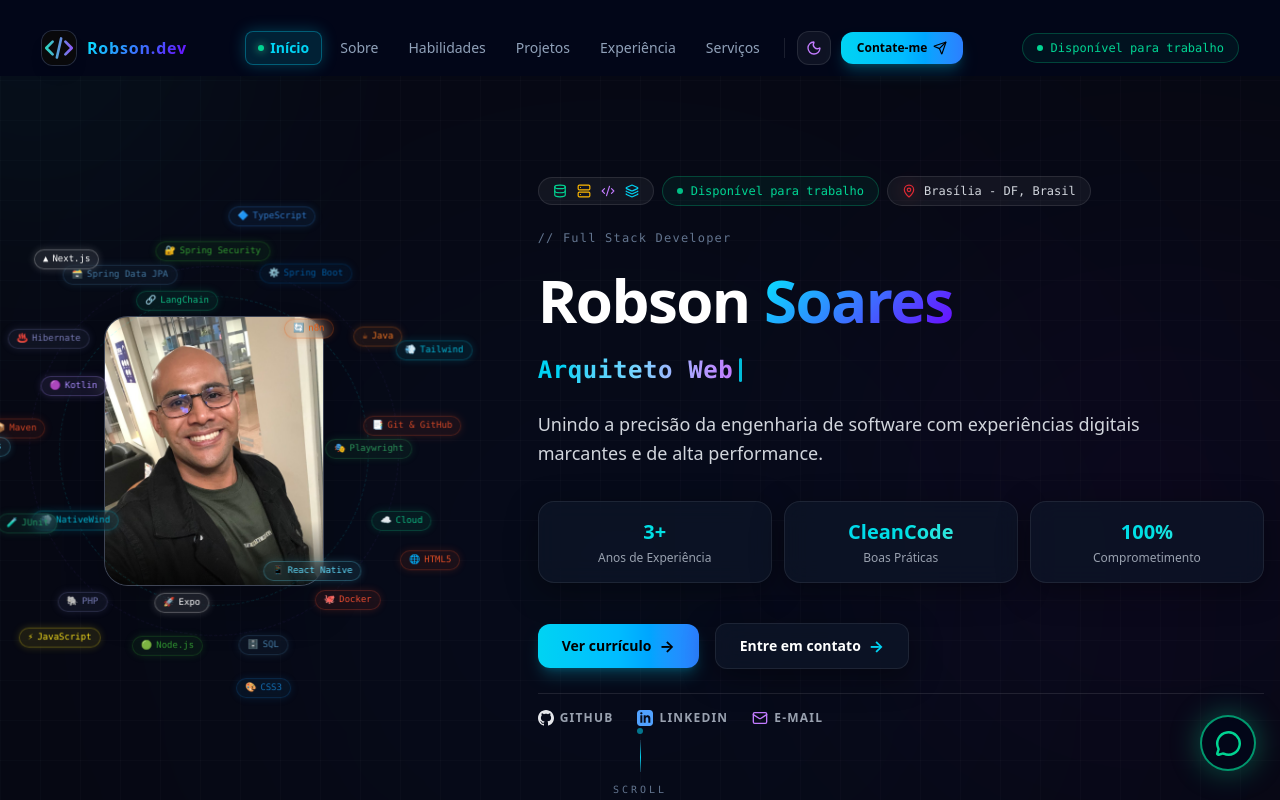
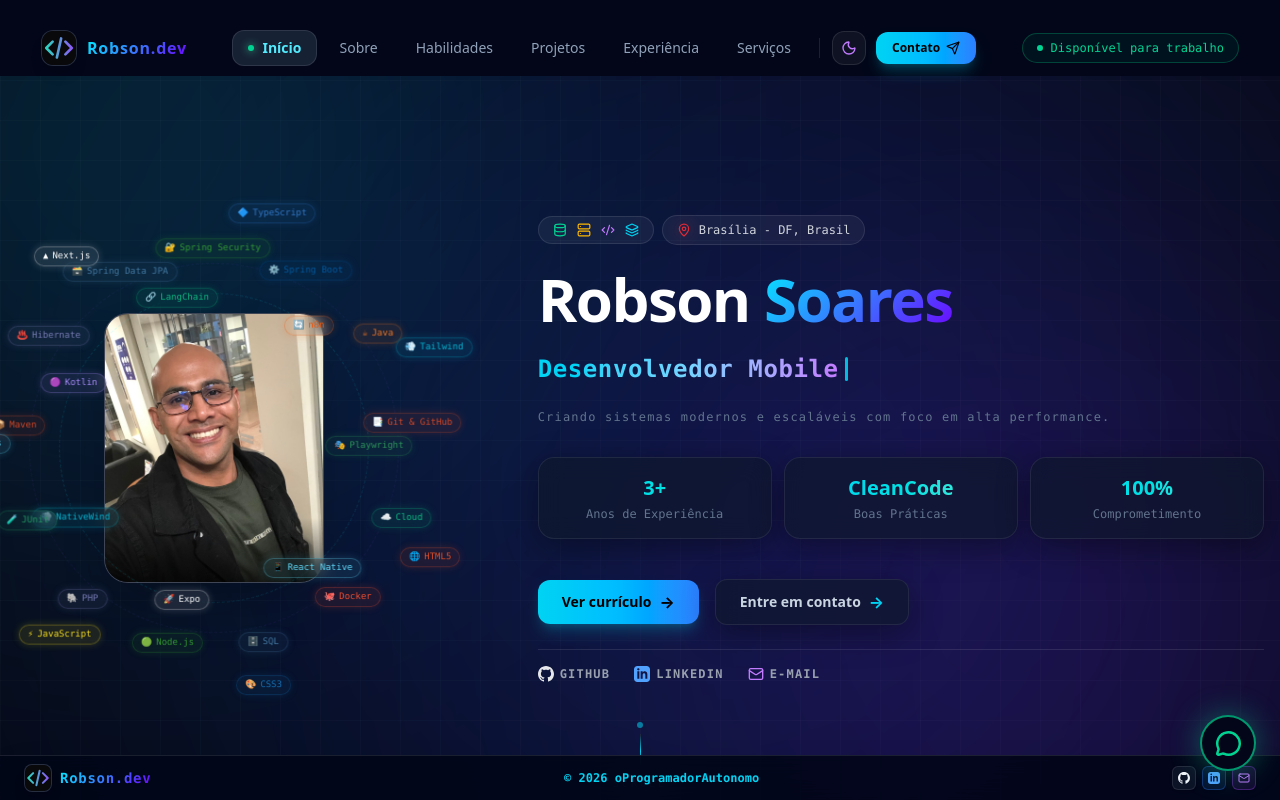
Before and after one commit to robsonejsoares/portfolio, a Next.js app: page /portfolio/robson-soares in a window 1280 px wide. Shown: the top 800 px of the page. Built offline with nearby package versions, Linux system fonts and the light colour scheme.

Commit message:
feat(footer): update footer with fixed slim layout, branding, and colored social icons

```diff
--- a/src/app/portfolio/robson-soares/page.tsx
+++ b/src/app/portfolio/robson-soares/page.tsx
@@ -8,6 +8,7 @@ import { EfeitosFundo } from "@/components/common/EfeitosFundo";
 import { IndicadorRolagem } from "@/components/common/IndicadorRolagem";
 import { WhatsAppFlutuante } from "@/components/common/WhatsAppFlutuante";
 import { Navbar } from "@/components/layout/Navbar";
+import { Footer } from "@/components/layout/Footer";
 import { SectionHero } from "@/components/sections/section-hero/SectionHero";
 import { SectionSobre } from "@/components/sections/section-sobre/SectionSobre";
 import { SectionHabilidades } from "@/components/sections/section-habilidades/SectionHabilidades";
@@ -120,6 +121,7 @@ export default function HomePortfolio() {
       </div>
 
       <WhatsAppFlutuante />
+      <Footer />
     </main>
   );
 }
--- a/src/components/common/EfeitosFundo.tsx
+++ b/src/components/common/EfeitosFundo.tsx
@@ -5,49 +5,49 @@ import { motion } from "framer-motion";
 export function EfeitosFundo() {
   return (
     <div className="fixed inset-0 pointer-events-none z-0 overflow-hidden">
-      {/* Grade de Fundo */}
-      <div className="absolute inset-0 bg-grid-pattern opacity-60" />
+      {/* Grade de Fundo mais visível */}
+      <div className="absolute inset-0 bg-grid-pattern opacity-70" />
 
-      {/* Luz Neon Superior Esquerda */}
+      {/* Luz Neon Superior Esquerda (Ciano Mais Clara e Brilhante) */}
       <motion.div
         animate={{
-          scale: [1, 1.2, 1],
-          opacity: [0.2, 0.35, 0.2],
+          scale: [1, 1.3, 1],
+          opacity: [0.4, 0.65, 0.4],
         }}
         transition={{
           duration: 8,
           repeat: Infinity,
           ease: "easeInOut",
         }}
-        className="absolute -top-40 -left-40 w-96 h-96 bg-cyan-500/20 rounded-full blur-[120px]"
+        className="absolute -top-40 -left-40 w-[600px] h-[600px] bg-cyan-500/35 rounded-full blur-[150px]"
       />
 
       {/* Luz Neon Central Roxo */}
       <motion.div
         animate={{
           scale: [1.2, 1, 1.2],
-          opacity: [0.15, 0.3, 0.15],
+          opacity: [0.35, 0.55, 0.35],
         }}
         transition={{
           duration: 10,
           repeat: Infinity,
           ease: "easeInOut",
         }}
-        className="absolute top-1/3 right-[-10%] w-[500px] h-[500px] bg-purple-600/20 rounded-full blur-[150px]"
+        className="absolute top-1/3 right-[-5%] w-[700px] h-[700px] bg-purple-600/35 rounded-full blur-[170px]"
       />
 
       {/* Luz Neon Inferior Azul */}
       <motion.div
         animate={{
-          scale: [1, 1.3, 1],
-          opacity: [0.2, 0.3, 0.2],
+          scale: [1, 1.35, 1],
+          opacity: [0.4, 0.6, 0.4],
         }}
         transition={{
           duration: 12,
           repeat: Infinity,
           ease: "easeInOut",
         }}
-        className="absolute bottom-[-10%] left-1/4 w-[600px] h-[600px] bg-blue-600/15 rounded-full blur-[160px]"
+        className="absolute bottom-[-10%] left-1/4 w-[800px] h-[800px] bg-blue-600/35 rounded-full blur-[190px]"
       />
     </div>
   );
--- a/src/components/layout/Footer.tsx
+++ b/src/components/layout/Footer.tsx
@@ -1,3 +1,105 @@
-<div>
-    Footer
-</div>
+"use client";
+
+import Image from "next/image";
+import { ArrowUp, Mail } from "lucide-react";
+
+function GitIcon({ className = "w-4 h-4" }: { className?: string }) {
+    return (
+        <svg className={className} viewBox="0 0 24 24" fill="currentColor">
+            <path d="M12 0c-6.626 0-12 5.373-12 12 0 5.302 3.438 9.8 8.207 11.387.599.111.793-.261.793-.577v-2.234c-3.338.726-4.033-1.416-4.033-1.416-.546-1.387-1.333-1.756-1.333-1.756-1.089-.745.083-.729.083-.729 1.205.084 1.839 1.237 1.839 1.237 1.07 1.834 2.807 1.304 3.492.997.107-.775.418-1.305.762-1.604-2.665-.305-5.467-1.334-5.467-5.931 0-1.311.469-2.381 1.236-3.221-.124-.303-.535-1.524.117-3.176 0 0 1.008-.322 3.301 1.23.957-.266 1.983-.399 3.003-.404 1.02.005 2.047.138 3.006.404 2.291-1.552 3.297-1.23 3.297-1.23.653 1.653.242 2.874.118 3.176.77.84 1.235 1.911 1.235 3.221 0 4.609-2.807 5.624-5.479 5.921.43.372.823 1.102.823 2.222v3.293c0 .319.192.694.801.576 4.765-1.589 8.199-6.086 8.199-11.386 0-6.627-5.373-12-12-12z" />
+        </svg>
+    );
+}
+
+function LinkedinIcon({ className = "w-4 h-4" }: { className?: string }) {
+    return (
+        <svg className={className} viewBox="0 0 24 24" fill="currentColor">
+            <path d="M19 0h-14c-2.761 0-5 2.239-5 5v14c0 2.761 2.239 5 5 5h14c2.762 0 5-2.239 5-5v-14c0-2.761-2.238-5-5-5zm-11 19h-3v-11h3v11zm-1.5-12.268c-.966 0-1.75-.79-1.75-1.764s.784-1.764 1.75-1.764 1.75.79 1.75 1.764-.783 1.764-1.75 1.764zm13.5 12.268h-3v-5.604c0-3.368-4-3.113-4 0v5.604h-3v-11h3v1.765c1.396-2.586 7-2.777 7 2.476v6.759z" />
+        </svg>
+    );
+}
+
+export function Footer() {
+    const scrollToTop = () => {
+        window.scrollTo({ top: 0, behavior: "smooth" });
+    };
+
+    const currentYear = new Date().getFullYear();
+
+    return (
+        <footer className="fixed bottom-0 inset-x-0 bg-slate-950/90 backdrop-blur-xl border-t border-white/10 py-2 px-6 z-40 pointer-events-auto shadow-2xl">
+            <div className="max-w-7xl mx-auto flex flex-col sm:flex-row items-center justify-between gap-2 text-xs font-mono">
+
+                {/* Lado Esquerdo: Logo igual ao topo */}
+                <div className="flex items-center">
+                    <a
+                        href="#hero"
+                        className="flex items-center gap-2 text-sm font-extrabold tracking-wider text-white group"
+                    >
+                        <div className="w-7 h-7 rounded-lg overflow-hidden flex items-center justify-center group-hover:scale-105 transition-transform bg-slate-900 border border-white/10 shadow-lg">
+                            <Image
+                                src="/favicon.svg"
+                                alt="Logótipo Robson"
+                                width={24}
+                                height={24}
+                                className="w-full h-full object-contain"
+                            />
+                        </div>
+                        <span className="text-gradient-cyan text-xs sm:text-sm">
+                            Robson<span className="text-white">.dev</span>
+                        </span>
+                    </a>
+                </div>
+
+                {/* Centro: © Ano oProgramadorAutonomo com link */}
+                <div className="text-center">
+                    <a
+                        href="https://www.linkedin.com/in/robson-soares-b22513170/?isSelfProfile=true"
+                        target="_blank"
+                        rel="noreferrer"
+                        className="text-cyan-400 hover:text-cyan-300 font-semibold text-xs transition-colors"
+                    >
+                        © {currentYear} oProgramadorAutonomo
+                    </a>
+                </div>
+
+                {/* Lado Direito: Redes Sociais Coloridas e Botão Topo */}
+                <div className="flex items-center gap-2.5">
+                    <div className="flex items-center gap-1.5">
+                        {/* GitHub */}
+                        <a
+                            href="https://github.com/robsonejsoares"
+                            target="_blank"
+                            rel="noreferrer"
+                            aria-label="GitHub"
+                            className="w-6 h-6 rounded-md bg-slate-900/80 border border-white/10 flex items-center justify-center text-slate-100 hover:border-slate-300 hover:bg-slate-800 transition-all group shadow-sm"
+                        >
+                            <GitIcon className="w-3 h-3 text-slate-100 group-hover:scale-110 transition-transform" />
+                        </a>
+
+                        {/* LinkedIn */}
+                        <a
+                            href="https://www.linkedin.com/in/robson-soares-b22513170/?isSelfProfile=true"
+                            target="_blank"
+                            rel="noreferrer"
+                            aria-label="LinkedIn"
+                            className="w-6 h-6 rounded-md bg-blue-500/10 border border-blue-500/30 flex items-center justify-center text-blue-400 hover:bg-blue-500/20 hover:border-blue-400 transition-all group shadow-sm"
+                        >
+                            <LinkedinIcon className="w-3 h-3 text-blue-400 group-hover:scale-110 transition-transform" />
+                        </a>
+
+                        {/* E-mail */}
+                        <a
+                            href="mailto:robsoncsoares.1050@gmail.com"
+                            aria-label="E-mail"
+                            className="w-6 h-6 rounded-md bg-purple-500/10 border border-purple-500/30 flex items-center justify-center text-purple-400 hover:bg-purple-500/20 hover:border-purple-400 transition-all group shadow-sm"
+                        >
+                            <Mail className="w-3 h-3 text-purple-400 group-hover:scale-110 transition-transform" />
+                        </a>
+                    </div>
+                </div>
+
+            </div>
+        </footer>
+    );
+}
--- a/src/components/layout/Navbar.tsx
+++ b/src/components/layout/Navbar.tsx
@@ -25,7 +25,7 @@ export function Navbar() {
             setScrolled(window.scrollY > 20);
 
             const sections = navLinks.map((link) => link.href.substring(1));
-            const scrollPosition = window.scrollY + 200;
+            const scrollPosition = window.scrollY + 250;
 
             for (const section of sections) {
                 const element = document.getElementById(section);
@@ -49,7 +49,14 @@ export function Navbar() {
         const targetId = href.replace("#", "");
         const element = document.getElementById(targetId);
         if (element) {
-            element.scrollIntoView({ behavior: "smooth" });
+            const navOffset = targetId === "about" ? 235 : 90;
+            const elementPosition = element.getBoundingClientRect().top + window.scrollY;
+            const offsetPosition = elementPosition - navOffset;
+
+            window.scrollTo({
+                top: offsetPosition,
+                behavior: "smooth"
+            });
             setMobileMenuOpen(false);
         }
     };
@@ -60,13 +67,12 @@ export function Navbar() {
                 initial={{ y: -50, opacity: 0 }}
                 animate={{ y: 0, opacity: 1 }}
                 transition={{ duration: 0.5 }}
-                className={`w-full max-w-[95rem] px-3 sm:px-6 h-16 flex items-center justify-between gap-2 transition-all duration-500 ease-in-out pointer-events-auto ${
-                    scrolled
+                className={`w-full max-w-[95rem] px-3 sm:px-6 h-16 flex items-center justify-between gap-2 transition-all duration-500 ease-in-out pointer-events-auto ${scrolled
                         ? "bg-slate-950/85 backdrop-blur-xl rounded-2xl shadow-2xl shadow-cyan-950/30 border border-white/10"
                         : "bg-transparent border border-transparent shadow-none"
-                }`}
+                    }`}
             >
-                {/* 1. Lado Esquerdo: Logótipo colado na borda */}
+                {/* 1. Lado Esquerdo: Logótipo*/}
                 <div className="flex items-center shrink-0">
                     <a
                         href="#hero"
@@ -88,7 +94,7 @@ export function Navbar() {
                     </a>
                 </div>
 
-                {/* 2. Centro: Links de Navegação, Tema e Contato */}
+                {/* 2. Centro: Links de Navegação*/}
                 <div className="hidden lg:flex items-center gap-1.5">
                     {navLinks.map((link) => {
                         const isActive = activeSection === link.href.substring(1);
@@ -97,16 +103,22 @@ export function Navbar() {
                                 key={link.href}
                                 href={link.href}
                                 onClick={(e) => handleScrollTo(e, link.href)}
-                                className={`relative px-3 py-1.5 rounded-lg text-sm font-medium transition-all duration-300 flex items-center gap-1.5 ${
-                                    isActive
-                                        ? "text-cyan-400 bg-cyan-500/15 border border-cyan-500/40 shadow-[0_0_15px_rgba(6,182,212,0.3)] font-semibold hover:bg-cyan-500/25 hover:border-cyan-400 hover:shadow-[0_0_20px_rgba(6,182,212,0.5)]"
-                                        : "text-slate-400 hover:text-cyan-300 hover:bg-cyan-500/10 hover:border hover:border-cyan-500/30 hover:shadow-[0_0_10px_rgba(6,182,212,0.2)]"
-                                }`}
+                                className={`relative px-4 py-2 rounded-xl text-sm font-medium transition-colors duration-200 flex items-center justify-center ${isActive ? "text-cyan-300 font-semibold" : "text-slate-400 hover:text-slate-200"
+                                    }`}
                             >
                                 {isActive && (
-                                    <span className="w-1.5 h-1.5 rounded-full bg-emerald-400 animate-pulse shadow-[0_0_8px_#34d399]" />
+                                    <motion.div
+                                        layoutId="navbar-active-pill"
+                                        className="absolute inset-0 bg-slate-800/80 rounded-xl border border-white/10"
+                                        transition={{ type: "spring", stiffness: 380, damping: 30 }}
+                                    />
                                 )}
-                                {link.name}
+                                <span className="relative z-10 flex items-center gap-2">
+                                    {isActive && (
+                                        <span className="w-1.5 h-1.5 rounded-full bg-emerald-400 animate-pulse shadow-[0_0_8px_#34d399]" />
+                                    )}
+                                    {link.name}
+                                </span>
                             </a>
                         );
                     })}
@@ -121,13 +133,13 @@ export function Navbar() {
                         className="hidden md:flex relative overflow-hidden px-4 py-2 text-xs font-extrabold text-black bg-gradient-to-r from-cyan-400 via-sky-400 to-blue-500 rounded-xl shadow-lg shadow-cyan-500/25 hover:scale-105 hover:brightness-110 active:scale-95 transition-all duration-300 items-center gap-1.5 group cursor-pointer ml-1"
                     >
                         <span className="relative z-10 flex items-center gap-1.5">
-                            <span>Contate-me</span>
+                            <span>Contato</span>
                             <Send className="w-3.5 h-3.5 group-hover:translate-x-0.5 group-hover:-translate-y-0.5 transition-transform duration-300" />
                         </span>
                     </a>
                 </div>
 
-                {/* 3. Lado Direito: Status "Disponível para trabalho" forçado na extremidade */}
+                {/* 3. Lado Direito: Status "Disponível para trabalho" */}
                 <div className="hidden xl:flex items-center shrink-0">
                     <div className="flex items-center gap-2 px-3.5 py-1.5 rounded-full border border-emerald-500/30 bg-emerald-500/[0.07]">
                         <span className="w-1.5 h-1.5 rounded-full bg-emerald-400 animate-pulse" />
@@ -172,11 +184,10 @@ export function Navbar() {
                                         <a
                                             href={link.href}
                                             onClick={(e) => handleScrollTo(e, link.href)}
-                                            className={`flex items-center gap-3 px-4 py-3 rounded-xl text-sm font-medium transition-all ${
-                                                isActive
-                                                    ? "bg-cyan-500/20 border border-cyan-500/40 text-cyan-400 font-semibold"
-                                                    : "text-gray-300 hover:bg-white/5 hover:text-white"
-                                            }`}
+                                            className={`flex items-center gap-3 px-4 py-3 rounded-xl text-sm font-medium transition-colors ${isActive
+                                                    ? "text-cyan-300 bg-slate-800/80 border border-white/10 font-semibold"
+                                                    : "text-gray-300 hover:bg-white/5 hover:text-white border border-transparent"
+                                                }`}
                                         >
                                             <IconComponent className={`w-4 h-4 ${isActive ? "text-cyan-400" : "text-gray-400"}`} />
                                             <span>{link.name}</span>
--- a/src/components/sections/section-hero/SectionHero.tsx
+++ b/src/components/sections/section-hero/SectionHero.tsx
@@ -6,7 +6,6 @@ import { MapPin, Mail, Database, Server, Code2, Layers } from "lucide-react";
 import { dadosPortfolio } from "@/data/dadosPortfolio";
 import { LoadingDialogCurriculo } from "@/components/sections/section-hero/components/LoadingDialogCurriculo";
 
-// Ícones Sociais
 function GitIcon({ className = "w-4 h-4" }: { className?: string }) {
     return (
         <svg className={className} viewBox="0 0 24 24" fill="currentColor">
@@ -296,22 +295,11 @@ export function SectionHero() {
                                     <Layers className="w-3.5 h-3.5" />
                                 </div>
                             </div>
-
-                            <div className="flex items-center gap-2 px-3.5 py-1.5 rounded-full border border-emerald-500/30 bg-emerald-500/[0.07]">
-                                <span className="w-1.5 h-1.5 rounded-full bg-emerald-400 animate-pulse" />
-                                <span className="text-xs font-mono text-emerald-400 whitespace-nowrap">
-                                    Disponível para trabalho
-                                </span>
-                            </div>
                             <span className="px-3.5 py-1.5 rounded-full text-xs font-mono bg-white/5 border border-white/10 text-gray-300 flex items-center gap-2">
                                 <MapPin className="w-3.5 h-3.5 text-red-500 animate-pulse drop-shadow-[0_0_8px_rgba(239,68,68,0.6)]" />
                                 {personal.location}
                             </span>
                         </div>
-
-                        <p className="text-xs font-mono text-slate-500 tracking-widest">
-                            {"// "}Full Stack Developer
-                        </p>
 
                         <h1 className="text-4xl sm:text-6xl font-black tracking-tight text-white">
                             {personal.name.split(" ")[0]} <span className="text-gradient-cyan">{personal.name.split(" ")[1]}</span>
@@ -324,7 +312,7 @@ export function SectionHero() {
                             <span className="w-[3px] h-6 bg-cyan-400 ml-1.5 animate-pulse rounded-xl" />
                         </div>
 
-                        <p className="text-gray-300 text-base sm:text-lg leading-relaxed max-w-2xl">
+                        <p className="text-xs font-mono text-slate-500 tracking-widest">
                             {personal.tagline}
                         </p>
 
@@ -338,7 +326,7 @@ export function SectionHero() {
                                     <span className="text-lg sm:text-xl font-black text-transparent bg-clip-text bg-gradient-to-r from-cyan-400 to-teal-300">
                                         {stat.value}
                                     </span>
-                                    <span className="text-xs text-gray-400 font-medium mt-1">
+                                    <span className="text-xs font-mono text-slate-500 mt-1">
                                         {stat.label}
                                     </span>
                                 </motion.div>
@@ -348,7 +336,7 @@ export function SectionHero() {
                         <div className="flex flex-wrap items-center gap-4 pt-2">
                             <button
                                 onClick={handleOpenResume}
-                                className="relative overflow-hidden px-6 py-2.5 rounded-xl text-sm font-extrabold text-black bg-gradient-to-r from-cyan-400 via-sky-400 to-blue-500 shadow-lg shadow-cyan-500/25 hover:scale-105 hover:brightness-110 hover:shadow-[0_0_35px_rgba(6,182,212,0.9)] active:scale-95 transition-all duration-300 flex items-center gap-2 group cursor-pointer"
+                                className="relative overflow-hidden px-6 py-2.5 rounded-xl text-sm font-semibold text-black bg-gradient-to-r from-cyan-400 via-sky-400 to-blue-500 shadow-lg shadow-cyan-500/25 hover:scale-105 hover:brightness-110 hover:shadow-[0_0_35px_rgba(6,182,212,0.9)] active:scale-95 transition-all duration-300 flex items-center gap-2 group cursor-pointer"
                             >
                                 <span className="absolute inset-0 w-full h-full bg-gradient-to-r from-transparent via-white/50 to-transparent -translate-x-full group-hover:translate-x-full transition-transform duration-700 ease-in-out pointer-events-none" />
 
@@ -361,7 +349,7 @@ export function SectionHero() {
                             <a
                                 href="#contact"
                                 onClick={handleScrollToContact}
-                                className="relative overflow-hidden px-6 py-2.5 rounded-xl text-sm font-bold text-white glass-card hover:bg-white/10 border border-white/10 hover:border-cyan-400 hover:scale-105 hover:shadow-[0_0_30px_rgba(6,182,212,0.4)] active:scale-95 transition-all duration-300 flex items-center gap-2 group cursor-pointer"
+                                className="relative overflow-hidden px-6 py-2.5 rounded-xl text-sm font-semibold text-slate-300 glass-card hover:bg-white/10 border border-white/10 hover:border-cyan-400 hover:scale-105 hover:shadow-[0_0_30px_rgba(6,182,212,0.4)] active:scale-95 transition-all duration-300 flex items-center gap-2 group cursor-pointer"
                             >
                                 <span className="absolute inset-0 w-full h-full bg-gradient-to-r from-transparent via-white/25 to-transparent -translate-x-full group-hover:translate-x-full transition-transform duration-700 ease-in-out pointer-events-none" />
 
@@ -372,7 +360,7 @@ export function SectionHero() {
                             </a>
                         </div>
 
-                        <div className="flex items-center gap-6 pt-4 text-xs font-semibold text-gray-400 border-t border-white/10 tracking-widest">
+                        <div className="flex items-center gap-6 pt-4 text-xs font-mono font-semibold text-gray-400 border-t border-white/10 tracking-widest">
                             <a
                                 href="https://github.com/robsonejsoares"
                                 target="_blank"
--- a/src/data/dadosPortfolio.ts
+++ b/src/data/dadosPortfolio.ts
@@ -53,11 +53,12 @@ export const dadosPortfolio = {
     name: "Robson Soares",
     roles: [
       "Desenvolvedor Full Stack",
-      "Arquiteto Web",
-      "Engenheiro de Software",
-      "Cloud & DevOps",
+      "Desenvolvedor Mobile",
+      "Automação de Processos",
+      "Inteligência Artificial",
+      "UI/UX Design",
     ],
-    tagline: "Unindo a precisão da engenharia de software com experiências digitais marcantes e de alta performance.",
+    tagline: "Criando sistemas modernos e escaláveis com foco em alta performance.",
     location: "Brasília - DF, Brasil",
     status: "Disponível para trabalho",
     bio: "Desenvolvedor Full Stack apaixonado por criar aplicações web e mobile de alto desempenho. Especialista em ecossistemas React, Next.js, Node.js e Java/Spring Boot.",
```
Also changed, not shown: src/components/sections/section-habilidades/SectionHabilidades.tsx (+7 -6 lines), src/components/sections/section-sobre/SectionSobre.tsx (+13 -11 lines), 1 other file (tests, documents, lock files or other folders).
